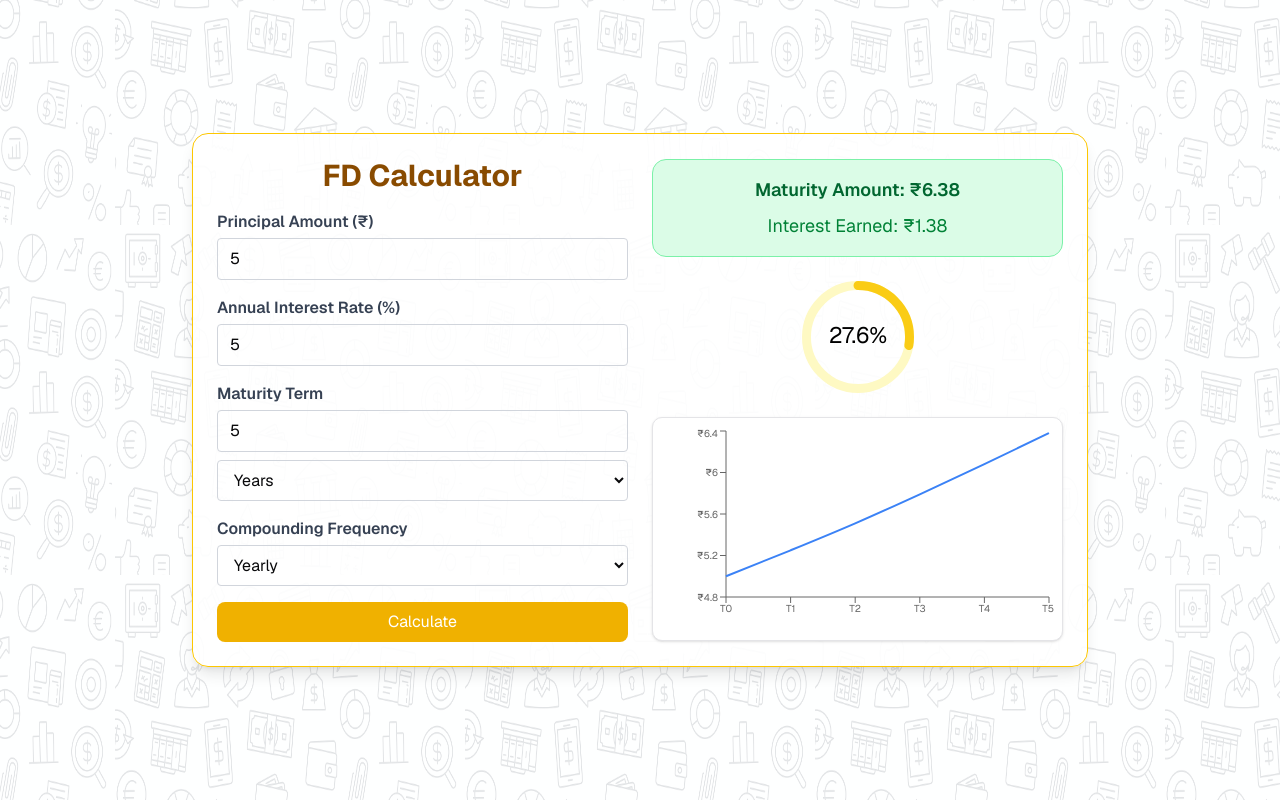
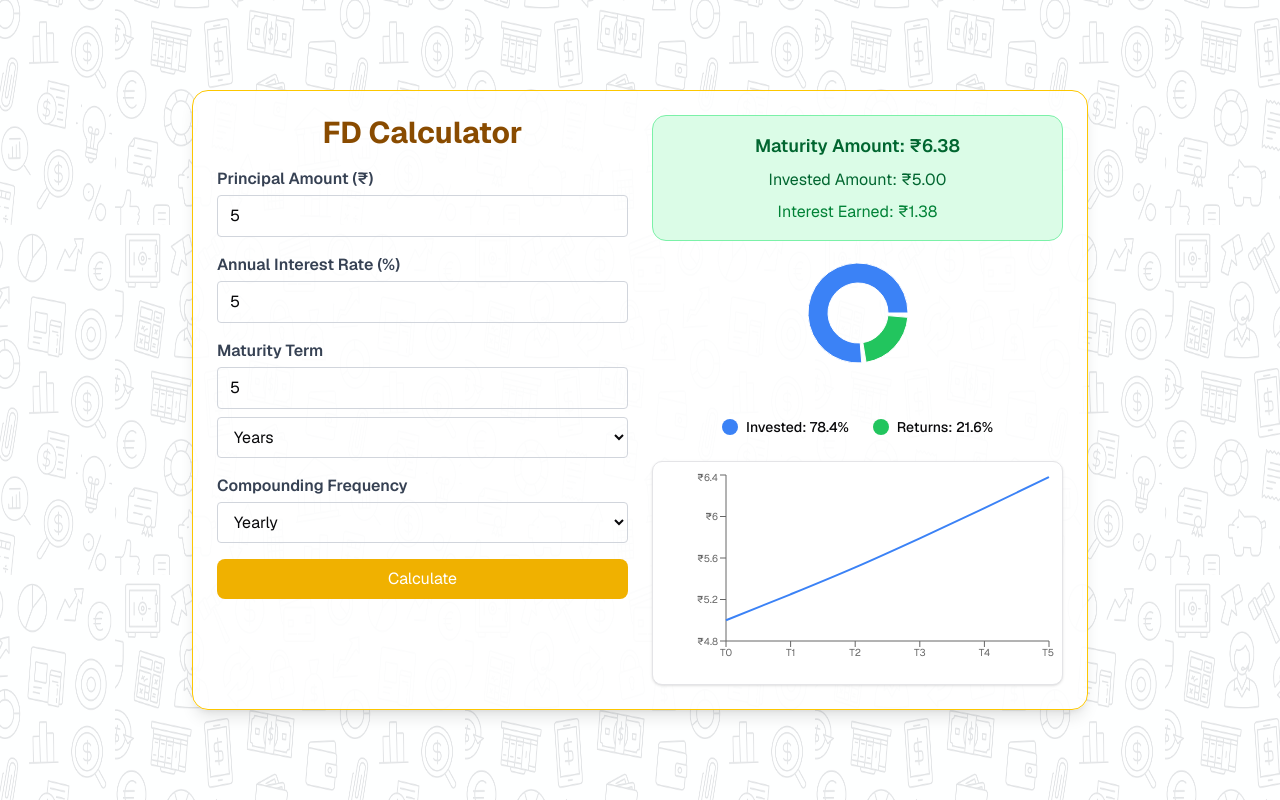
Before and after one commit to GiriBabu-2004/online-bank, a Next.js app in the folder client/: page /user-dashboard/fd-calculator in a window 1280 px wide. Both pictures are taken after typing "5", "5", "5" into the empty fields and a click on the button "Calculate". Built offline with nearby package versions, Linux system fonts and the light colour scheme; a web font is replaced by a local one.

Commit message:
feat: Replace Circular Progress with Pie Chart visualization in FD Calculator

```diff
--- a/client/app/user-dashboard/fd-calculator/page.jsx
+++ b/client/app/user-dashboard/fd-calculator/page.jsx
@@ -7,12 +7,11 @@
   YAxis,
   Tooltip,
   ResponsiveContainer,
+  PieChart,
+  Pie,
+  Cell,
+  Legend,
 } from "recharts";
-import {
-  CircularProgressbar,
-  buildStyles,
-} from "react-circular-progressbar";
-import "react-circular-progressbar/dist/styles.css";
 
 export default function FDCalculator() {
   const [principal, setPrincipal] = useState("");
@@ -60,16 +59,14 @@
   const principalFloat = parseFloat(principal) || 0;
   const interestEarned =
     maturityAmount && principalFloat
-      ? (maturityAmount - principalFloat).toFixed(2)
-      : "0.00";
+      ? maturityAmount - principalFloat
+      : 0;
 
-  const growthPercent =
-    maturityAmount && principalFloat
-      ? Math.min(
-          100,
-          (((maturityAmount - principalFloat) / principalFloat) * 100).toFixed(1)
-        )
-      : 0;
+  // Data for Pie Chart
+  const pieData = [
+    { name: "Invested Amount", value: principalFloat, color: "#3b82f6" }, // Blue
+    { name: "Returns Earned", value: interestEarned, color: "#22c55e" }, // Green
+  ];
 
   return (
     <div
@@ -155,23 +152,69 @@
             <p className="text-lg font-semibold text-green-800">
               Maturity Amount: ₹{maturityAmount.toFixed(2)}
             </p>
-            <p className="text-lg text-green-700">
-              Interest Earned: ₹{interestEarned}
+            <p className="text-md  text-green-800">
+              Invested Amount: ₹{principalFloat.toFixed(2)}
+            </p>
+            <p className="text-md text-green-700">
+              Interest Earned: ₹{interestEarned.toFixed(2)}
             </p>
           </div>
 
-          {/* Circular Progress */}
-          <div className="w-28 h-28">
-            <CircularProgressbar
-              value={growthPercent}
-              text={`${growthPercent}%`}
-              styles={buildStyles({
-                textColor: "#000000",         // Black text
-    pathColor: "#facc15",         // Yellow path (Tailwind's yellow-400)
-    trailColor: "#fef9c3",
-              })}
-            />
+          {/* Pie Chart replacing Circular Progress */}
+          <div className="w-36 h-36 -mt-6">
+            {principalFloat > 0 && maturityAmount > 0 ? (
+              <ResponsiveContainer width="100%" height="100%">
+                <PieChart>
+                  <Pie
+                    data={pieData}
+                    dataKey="value"
+                    nameKey="name"
+                    cx="50%"
+                    cy="50%"
+                    innerRadius={30}
+                    outerRadius={50}
+                    paddingAngle={5}
+
+                  >
+                    {pieData.map((entry, index) => (
+                      <Cell key={`cell-${index}`} fill={entry.color} />
+                    ))}
+                  </Pie>
+
+                </PieChart>
+              </ResponsiveContainer>
+            ) : (
+              <p className="text-center text-gray-400 mt-14 text-sm">
+                Pie chart will appear after calculation
+              </p>
+            )}
           </div>
+
+          {/* Percentages below Pie Chart */}
+          {principalFloat > 0 && maturityAmount > 0 && (
+            <div className="flex justify-center gap-6 mt-2 text-sm font-medium">
+              <div className="flex items-center gap-2">
+                <span
+                  className="w-4 h-4 rounded-full"
+                  style={{ backgroundColor: pieData[0].color }}
+                ></span>
+                <span>
+                  Invested:{" "}
+                  {((pieData[0].value / maturityAmount) * 100).toFixed(1)}%
+                </span>
+              </div>
+              <div className="flex items-center gap-2">
+                <span
+                  className="w-4 h-4 rounded-full"
+                  style={{ backgroundColor: pieData[1].color }}
+                ></span>
+                <span>
+                  Returns:{" "}
+                  {((pieData[1].value / maturityAmount) * 100).toFixed(1)}%
+                </span>
+              </div>
+            </div>
+          )}
 
           {/* Line Chart */}
           <div className="h-56 bg-white border rounded-lg p-2 shadow w-full max-w-md">
@@ -195,7 +238,9 @@
                 </LineChart>
               </ResponsiveContainer>
             ) : (
-              <p className="text-center text-gray-400 mt-16">Chart will appear after calculation</p>
+              <p className="text-center text-gray-400 mt-16">
+                Chart will appear after calculation
+              </p>
             )}
           </div>
         </div>
```
